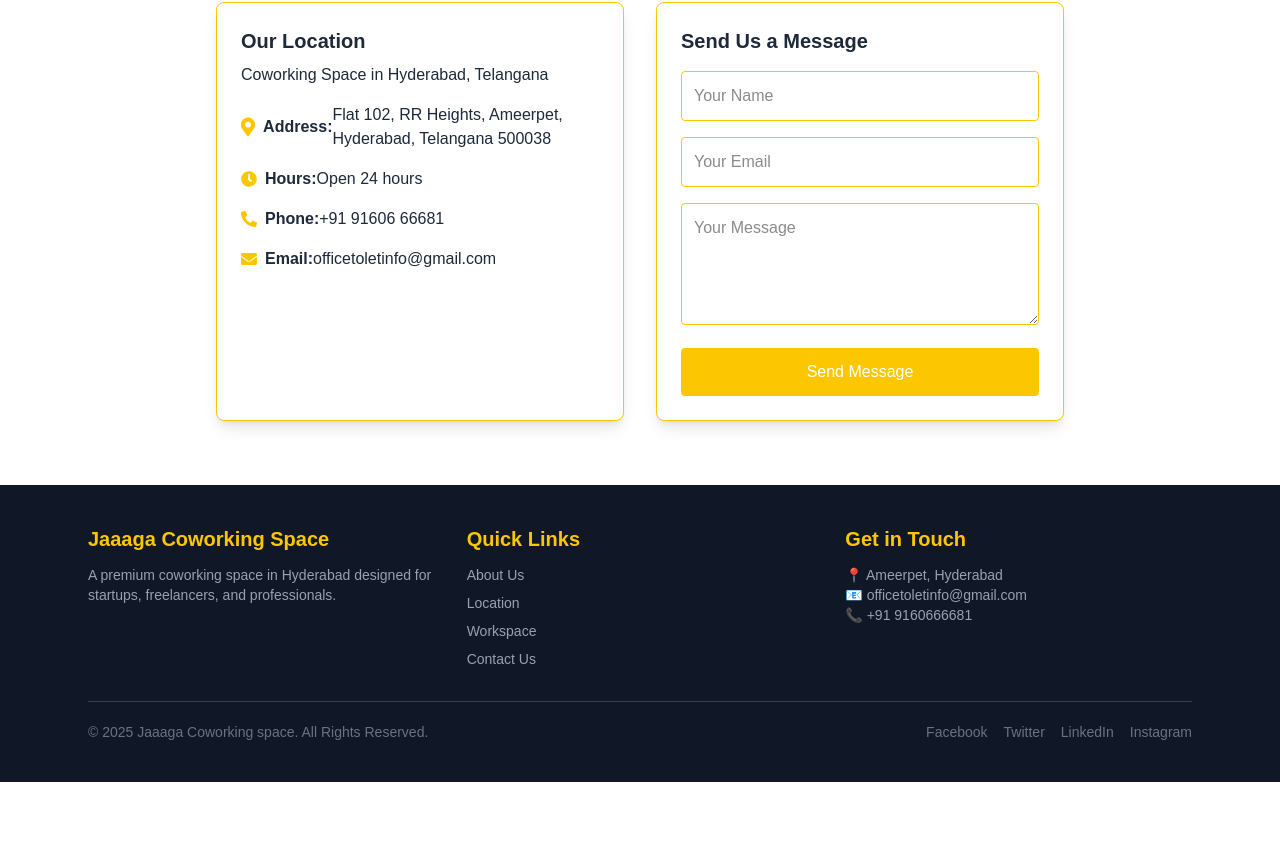
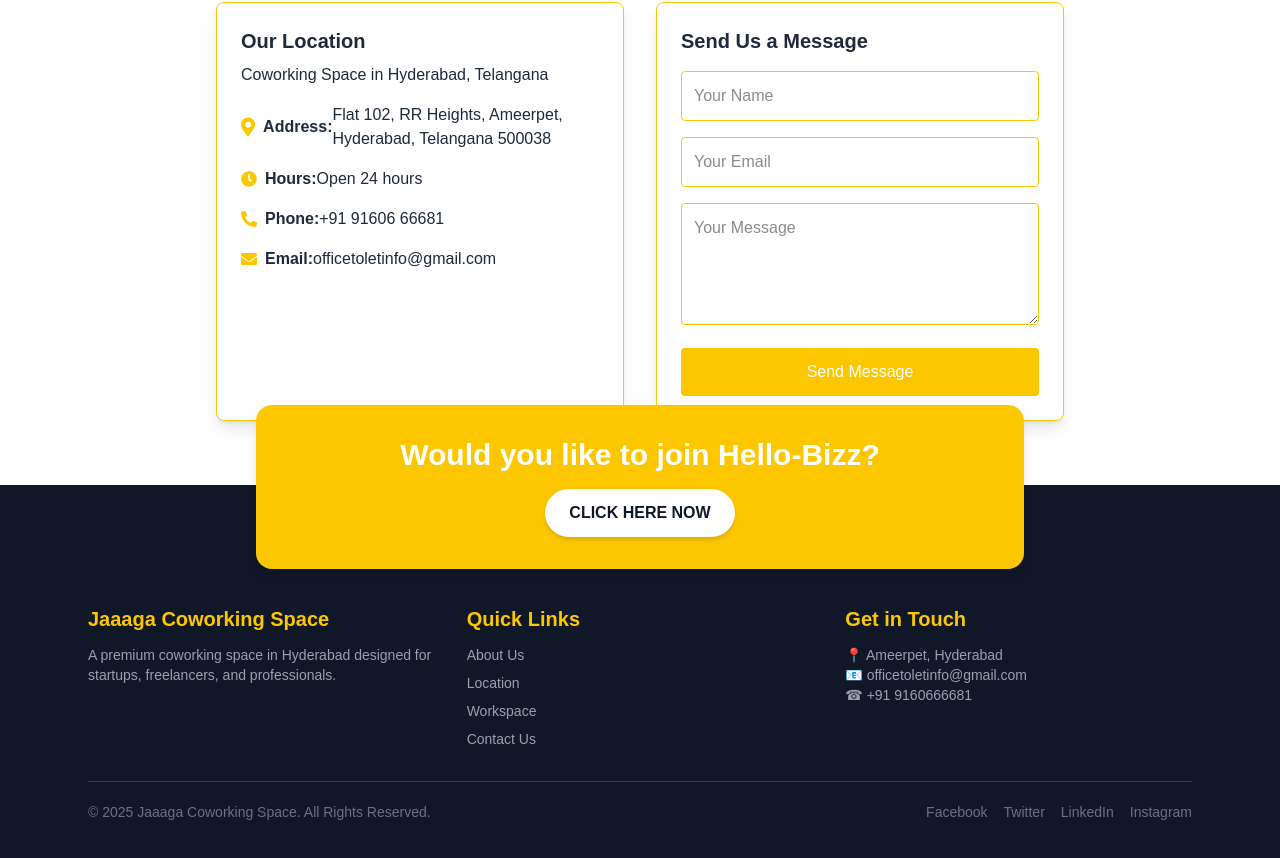
Before and after one commit to sushmasri1906/Jaaaga-coworking-space, a Next.js app: page / in a window 1280 px wide. Shown: the part 3662-4520 px from the top of the page. Before the commit the page ends 4444 px from the top, so only its background shows below. Built offline with nearby package versions, Linux system fonts and the light colour scheme.

Commit message:
updated footer

```diff
--- a/src/components/Footer.tsx
+++ b/src/components/Footer.tsx
@@ -3,8 +3,20 @@
 
 const Footer = () => {
 	return (
-		<footer className="bg-gray-900 text-white py-10">
-			<div className="max-w-6xl mx-auto px-6">
+		<footer className="bg-gray-900 text-white py-10 relative">
+			{/* CTA Box - Positioned on Footer */}
+			<div className="absolute -top-20 left-1/2 transform -translate-x-1/2 w-[90%] max-w-3xl bg-yellow-400 text-white text-center py-8 rounded-2xl shadow-lg px-6 md:px-12">
+				<h2 className="text-2xl md:text-3xl font-bold mb-4">
+					Would you like to join <span className="text-white">Hello-Bizz?</span>
+				</h2>
+				<Link href="/join">
+					<button className="bg-white text-gray-900 font-semibold py-3 px-6 rounded-full shadow-md transition duration-300 hover:bg-gray-200">
+						CLICK HERE NOW
+					</button>
+				</Link>
+			</div>
+
+			<div className="max-w-6xl mx-auto px-6 mt-20">
 				<div className="grid grid-cols-1 md:grid-cols-3 gap-8">
 					<div>
 						<h3 className="text-xl font-semibold text-yellow-400">
@@ -56,17 +68,19 @@
 						<h3 className="text-xl font-semibold text-yellow-400">
 							Get in Touch
 						</h3>
-						<p className="text-gray-400 mt-3 text-sm">📍 Ameerpet, Hyderabad</p>
+						<p className="text-gray-400 mt-3 text-sm">
+							&#x1F4CD; Ameerpet, Hyderabad
+						</p>
 						<p className="text-gray-400 text-sm">
-							📧 officetoletinfo@gmail.com
+							&#x1F4E7; officetoletinfo@gmail.com
 						</p>
-						<p className="text-gray-400 text-sm">📞 +91 9160666681</p>
+						<p className="text-gray-400 text-sm">&#x260E; +91 9160666681</p>
 					</div>
 				</div>
 
 				<div className="border-t border-gray-700 mt-8 pt-5 flex flex-col md:flex-row items-center justify-between text-sm text-gray-500">
 					<p>
-						© {new Date().getFullYear()} Jaaaga Coworking space. All Rights
+						&copy; {new Date().getFullYear()} Jaaaga Coworking Space. All Rights
 						Reserved.
 					</p>
 					<div className="flex space-x-4 mt-3 md:mt-0">
```
